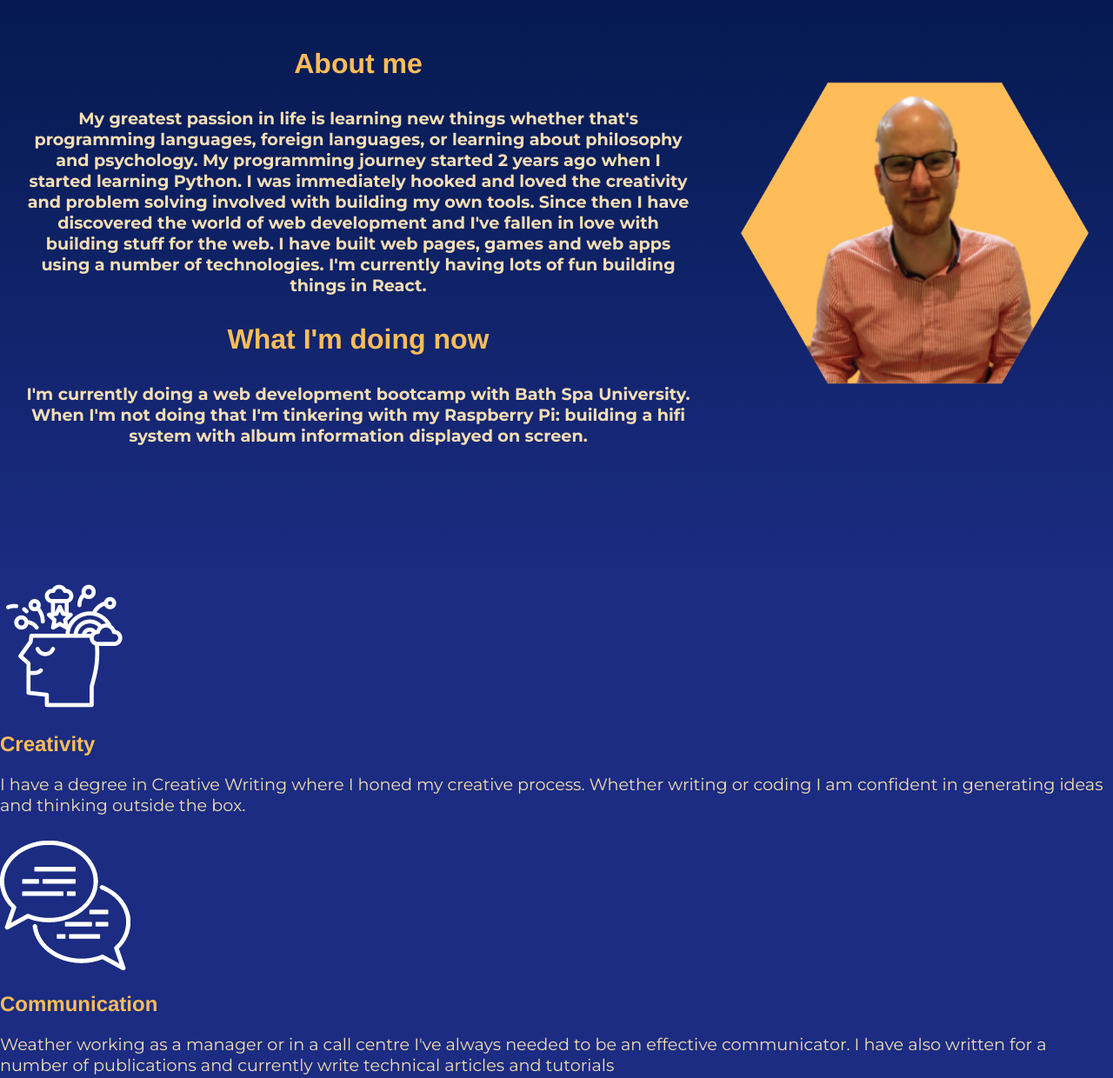
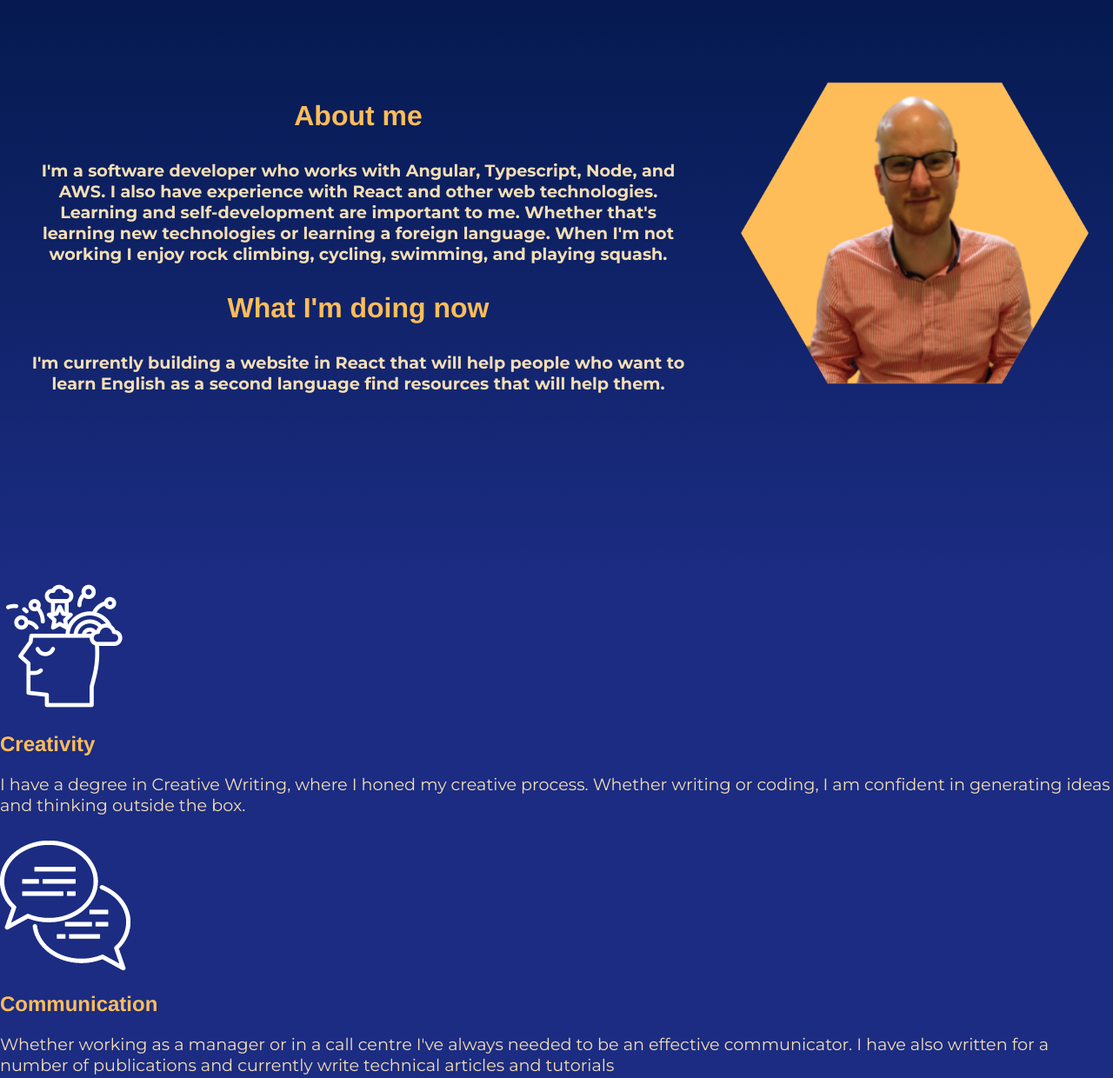
Before and after one commit to JohnPalmgren/portfolio-site, a Gatsby site: page / in a window 1280 px wide. Shown: the part 1600-2840 px from the top of the page at 87% size. Built offline with nearby package versions, Linux system fonts and the light colour scheme; Gatsby itself is replaced by a stand-in of ours.

Commit message:
Update content

```diff
--- a/src/components/homepage/About.js
+++ b/src/components/homepage/About.js
@@ -6,31 +6,28 @@ const About = () => {
   return (
     <Fragment>
       <div className={background}></div>
-    <div className={flexContainer}>
+      <div className={flexContainer}>
         <div className={contentWrapper}>
           <h3 className={subtitle}>About me</h3>
           <p className={paragraph}>
-            My greatest passion in life is learning new things whether that's
-            programming languages, foreign languages, or learning about
-            philosophy and psychology. My programming journey started 2 years
-            ago when I started learning Python. I was immediately hooked and
-            loved the creativity and problem solving involved with building my
-            own tools. Since then I have discovered the world of web development
-            and I've fallen in love with building stuff for the web. I have
-            built web pages, games and web apps using a number of technologies.
-            I'm currently having lots of fun building things in React.
+            I'm a software developer who works with Angular, Typescript, Node,
+            and AWS. I also have experience with React and other web
+            technologies. Learning and self-development are important to me.
+            Whether that's learning new technologies or learning a foreign
+            language. When I'm not working I enjoy rock climbing, cycling,
+            swimming, and playing squash.
           </p>
 
           <h3 className={subtitle}>What I'm doing now</h3>
           <p className={paragraph}>
-            I'm currently doing a web development bootcamp with Bath Spa
-            University. When I'm not doing that I'm tinkering with my Raspberry
-            Pi: building a hifi system with album information displayed on screen.
+            I'm currently building a website in React that will help people who
+            want to learn English as a second language find resources that will
+            help them.
           </p>
         </div>
         <img alt="profile image" src={profileImg} className={image} />
       </div>
-      </Fragment>
+    </Fragment>
   );
 };
 
--- a/src/components/homepage/Header.js
+++ b/src/components/homepage/Header.js
@@ -21,7 +21,7 @@ const Header = (props) => {
     <div className={flexContainer}>
       <div className={header}>
         <h1 className={title}>John Palmgren</h1>
-        <h2 className={subtitle}>Web Developer</h2>
+        <h2 className={subtitle}>Software Developer</h2>
         <a
           className={link}
           title="Github"
--- a/src/components/homepage/Skills.js
+++ b/src/components/homepage/Skills.js
@@ -17,16 +17,16 @@ const Skills = () => {
         <img src={createIcon} />
         <h2>Creativity</h2>
         <p>
-          I have a degree in Creative Writing where I honed my creative process.
-          Whether writing or coding I am confident in generating ideas and thinking
-          outside the box.
+          I have a degree in Creative Writing, where I honed my creative
+          process. Whether writing or coding, I am confident in generating ideas
+          and thinking outside the box.
         </p>
       </div>
       <div className={communication}>
         <img src={comIcon} />
         <h2>Communication</h2>
         <p>
-          Weather working as a manager or in a call centre I've always needed to
+          Whether working as a manager or in a call centre I've always needed to
           be an effective communicator. I have also written for a number of
           publications and currently write technical articles and tutorials
         </p>
```
